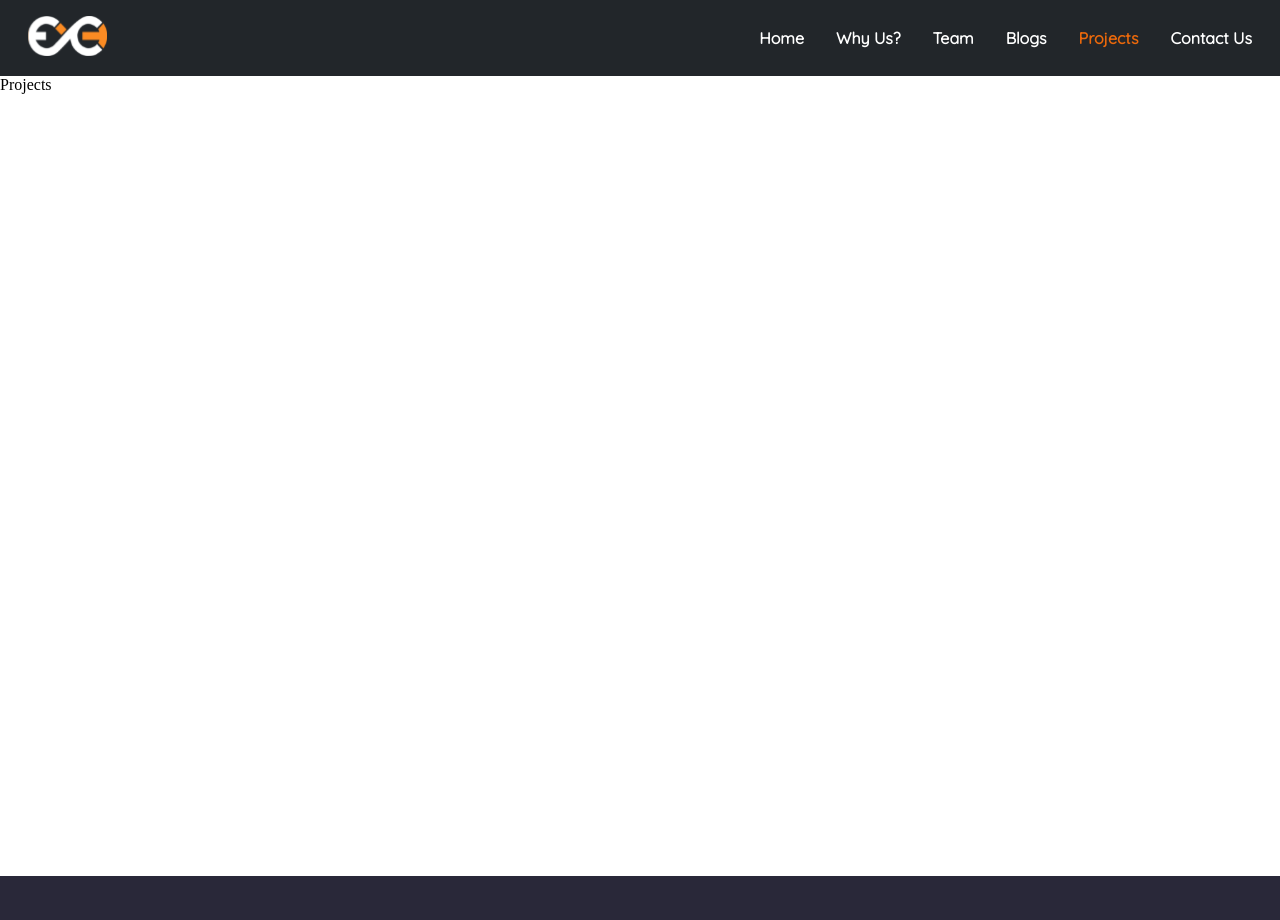
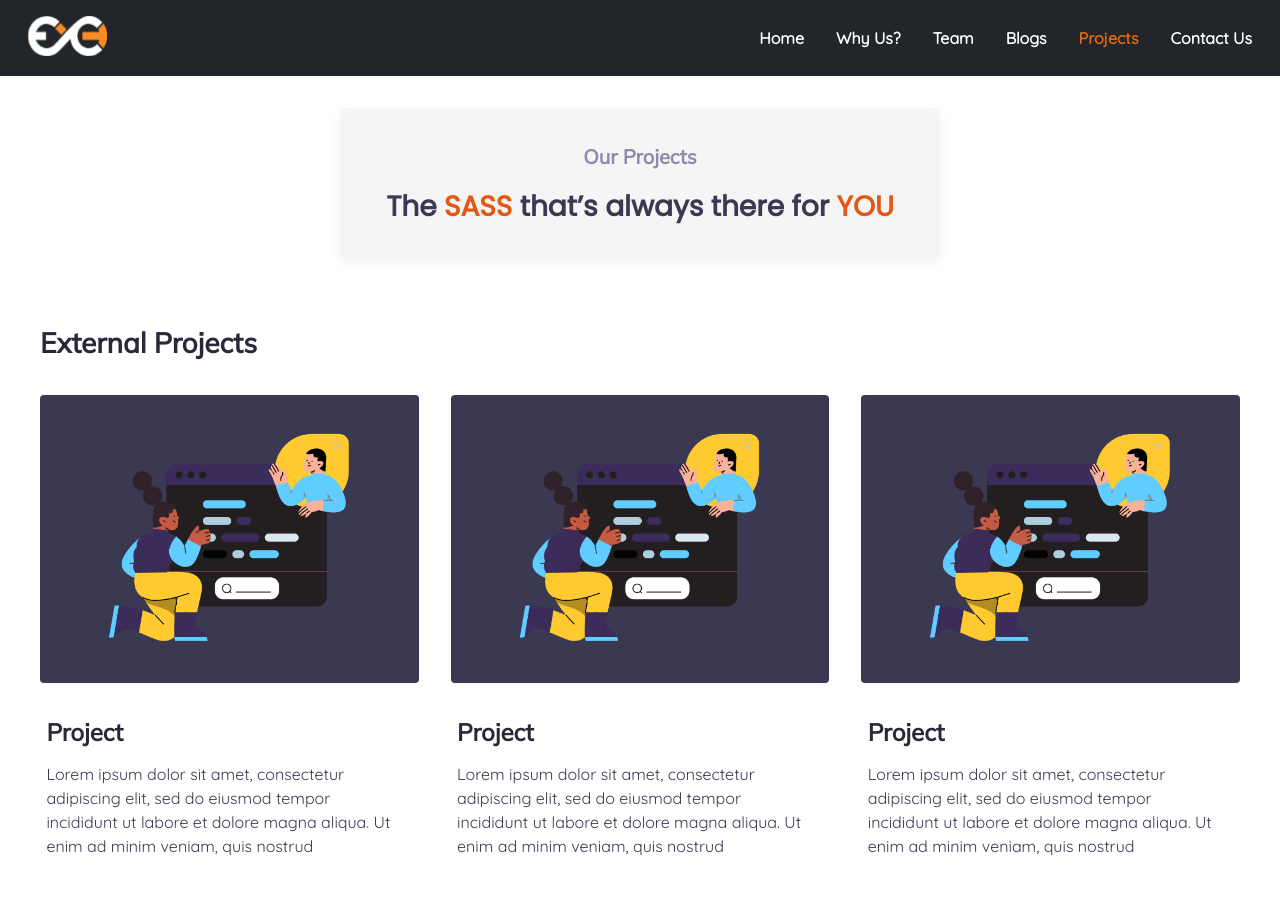
Before and after one commit to t2e0j0a4/Elitceler, a React (Create React App) app: page /projects in a window 1280 px wide. Shown: the top 920 px of the page. Built offline with nearby package versions, Linux system fonts and the light colour scheme.

Commit message:
projects added

```diff
--- a/src/Constant.js
+++ b/src/Constant.js
@@ -11,6 +11,10 @@ import Amrutha from "./Assets/Amrutha.svg";
 import Vishvani from "./Assets/Vishvani.svg";
 import Pranathi from "./Assets/Pranathi.svg";
 import Dummy from "./Assets/Dummy.svg";
+
+// Projects
+import Project from "./Assets/Project.png";
+import P2 from "./Assets/P2.png";
 
 const whyUs = [
     {
@@ -331,4 +335,70 @@ const teamMembers = [
 
 ]
 
-export {whyUs, techPartners, technologies, teamMembers};
+const projects = {
+
+    internalProjects: [
+        {
+        id: 1,
+        projectName: "Project",
+        projectDesc:
+            "Lorem ipsum dolor sit amet, consectetur adipiscing elit, sed do eiusmod tempor incididunt ut labore et dolore magna aliqua. Ut enim ad minim veniam, quis nostrud, sed do eiusmod tempor incididunt ut labore et dolore magna aliqua. Ut enim ad minim veniam, quis nostrud",
+        projectImage: P2,
+        projectRedirect: "",
+        },
+    ],
+
+    externalProjects: [
+        {
+        id: 1,
+        projectName: "Project",
+        projectDesc:
+            "Lorem ipsum dolor sit amet, consectetur adipiscing elit, sed do eiusmod tempor incididunt ut labore et dolore magna aliqua. Ut enim ad minim veniam, quis nostrud",
+        projectImage: Project,
+        projectRedirect: "",
+        },
+        {
+        id: 2,
+        projectName: "Project",
+        projectDesc:
+            "Lorem ipsum dolor sit amet, consectetur adipiscing elit, sed do eiusmod tempor incididunt ut labore et dolore magna aliqua. Ut enim ad minim veniam, quis nostrud",
+        projectImage: Project,
+        projectRedirect: "",
+        },
+        {
+        id: 3,
+        projectName: "Project",
+        projectDesc:
+            "Lorem ipsum dolor sit amet, consectetur adipiscing elit, sed do eiusmod tempor incididunt ut labore et dolore magna aliqua. Ut enim ad minim veniam, quis nostrud",
+        projectImage: Project,
+        projectRedirect: "",
+        },
+        {
+        id: 4,
+        projectName: "Project",
+        projectDesc:
+            "Lorem ipsum dolor sit amet, consectetur adipiscing elit, sed do eiusmod tempor incididunt ut labore et dolore magna aliqua. Ut enim ad minim veniam, quis nostrud",
+        projectImage: Project,
+        projectRedirect: "",
+        },
+        {
+        id: 5,
+        projectName: "Project",
+        projectDesc:
+            "Lorem ipsum dolor sit amet, consectetur adipiscing elit, sed do eiusmod tempor incididunt ut labore et dolore magna aliqua. Ut enim ad minim veniam, quis nostrud",
+        projectImage: Project,
+        projectRedirect: "",
+        },
+        {
+        id: 6,
+        projectName: "Project",
+        projectDesc:
+            "Lorem ipsum dolor sit amet, consectetur adipiscing elit, sed do eiusmod tempor incididunt ut labore et dolore magna aliqua. Ut enim ad minim veniam, quis nostrud",
+        projectImage: Project,
+        projectRedirect: "",
+        },
+    ]
+
+};
+
+export {whyUs, techPartners, technologies, teamMembers, projects};
--- a/src/Pages/Projects/Projects.jsx
+++ b/src/Pages/Projects/Projects.jsx
@@ -1,8 +1,83 @@
 import React from 'react'
+import styles from "./Projects.module.css";
+import { projects } from '../../Constant';
 
 const Projects = () => {
+
+  const { app__projects, projects__center, projects__head, projects__e, e__content, e__box, e__img, e__redirect, e__details, projects__i, i__content, i__box, i__img, i__details } = styles;
+
+  let {externalProjects, internalProjects} = projects;
+
   return (
-    <div>Projects</div>
+    <div className={app__projects}>
+
+      <div className={projects__center}>
+
+        {/* Heading */}
+        <div className={projects__head}>
+          <h3>Our Projects</h3>
+          <p>The <span>SASS</span> that’s always there for <span>YOU</span></p>
+        </div>
+
+        {/* External Projects */}
+        <div className={projects__e}>
+          {/* Head */}
+          <h2>External Projects</h2>
+          {/* Projects */}
+          <div className={e__content}>
+            {
+              externalProjects.map((item) => {
+                return (
+                  <div key={item.id} className={e__box}>
+
+                    <div className={e__img}>
+                      <img src={item.projectImage} alt={item.projectName} />
+                      <div className={e__redirect}>
+                        <a href={item.projectRedirect} target="_blank" rel="noopener noreferrer">Visit <ion-icon name="enter-outline"></ion-icon></a>
+                      </div>
+                    </div>
+
+                    <div className={e__details}>
+                      <h4>{item.projectName}</h4>
+                      <p>{item.projectDesc}</p>
+                    </div>
+
+                  </div>
+                )
+              })
+            }
+          </div>
+        </div>
+
+        {/* Internal Projects */}
+        <div className={projects__i}>
+
+          {/* Head */}
+          <h2>Internal Projects</h2>
+          {/* Projects */}
+          <div className={i__content}>
+            {
+              internalProjects.map((item) => {
+                return (
+                  <div key={item.id} className={i__box}>
+                    <div className={i__img}>
+                      <img src={item.projectImage} alt={item.projectName} />
+                    </div>
+                    <div className={i__details}>
+                      <h4>{item.projectName}</h4>
+                      <p>{item.projectDesc}</p>
+                    </div>
+                  </div>
+                )
+              })
+            }
+          </div>
+
+        </div>
+
+      </div>
+
+    </div>
   )
 }
 
--- a/src/Pages/Projects/Projects.module.css
+++ b/src/Pages/Projects/Projects.module.css
@@ -1 +1,293 @@
 @import "/src/index.css";
+
+.app__projects {
+    width: 100%;
+    max-width: 100%;
+    height: 100%;
+    background-color: #FFFFFF;
+}
+
+.projects__center {
+    width: 1400px;
+    max-width: 100%;
+    height: 100%;
+    margin: auto;
+    padding: 2rem 1rem;
+}
+
+.projects__head {
+    width: 600px;
+    max-width: 100%;
+    margin: auto;
+    padding: 2rem 1rem;
+    display: flex;
+    justify-content: center;
+    align-items: center;
+    flex-direction: column;
+    gap: 0.8rem;
+    background-color: #F5F5F5;
+    box-shadow: 0px 3px 12px rgba(6, 10, 45, 0.06);
+    border-radius: 4px;
+}
+
+.projects__head h3 {
+    font-family: var(--mulish);
+    font-style: normal;
+    font-weight: 700;
+    font-size: 20px;
+    line-height: 34px;
+    color: #8D8BAC;
+    text-align: center;
+}
+
+.projects__head p {
+    font-family: var(--poppins);
+    font-style: normal;
+    font-weight: 600;
+    font-size: 28px;
+    line-height: 40px;
+    text-align: center;
+    color: #3B3951;
+}
+
+.projects__head p span {
+    color: #E45817;
+}
+
+.projects__e, .projects__i {
+    width: 1200px;
+    max-width: 100%;
+    margin: 4rem auto;
+    display: flex;
+    flex-direction: column;
+    justify-content: flex-start;
+    align-items: flex-start;
+    gap: 2rem;
+}
+
+.projects__e h2, .projects__i h2 {
+    font-family: var(--mulish);
+    font-style: normal;
+    font-weight: 700;
+    font-size: 28px;
+    line-height: 40px;
+    color: #292839;
+}
+
+.e__content {
+    width: 100%;
+    height: 100%;
+    display: grid;
+    grid-template-columns: 1fr 1fr 1fr;
+    gap: 3rem 2rem;
+}
+
+.e__box {
+    display: flex;
+    flex-direction: column;
+    justify-content: flex-start;
+    align-items: flex-start;
+    gap: 1.2rem;
+}
+
+.e__img {
+    width: 100%;
+    position: relative;
+    background-color: #3B3951;
+    border-radius: 4px;
+}
+
+.e__img img {
+    width: 100%;
+    object-fit: cover;
+    border-radius: 4px;
+}
+
+.e__redirect {
+    display: none;
+    border-radius: 4px;
+}
+
+.e__box:hover .e__redirect {
+    transition: all 0.4s ease;
+    position: absolute;
+    top: 0;
+    width: 100%;
+    height: 100%;
+    display: flex;
+    justify-content: center;
+    background-color: #e3ebff72;
+    align-items: center;
+}
+
+.e__redirect a {
+    padding: 10px 16px;
+    border: 2px solid #292839;
+    border-radius: 6px;
+    font-family: var(--quicksand);
+    font-size: 20px;
+    font-weight: 700;
+    color: #292839;
+    display: flex;
+    align-items: center;
+    gap: 0.8rem;
+}
+
+.e__redirect a ion-icon {
+    font-size: 24px;
+}
+
+.e__details {
+    width: 100%;
+    padding: 0.8rem 1rem 1rem 0.4rem;
+    display: flex;
+    flex-direction: column;
+    justify-content: flex-start;
+    align-items: flex-start;
+    gap: 0.8rem;
+}
+
+.e__details h4 {
+    font-family: var(--mulish);
+    font-style: normal;
+    font-weight: 700;
+    font-size: 24px;
+    line-height: 34px;
+    text-align: left;
+    color: #292839;
+}
+
+.e__details p {
+    font-family: var(--quicksand);
+    font-style: normal;
+    font-weight: 400;
+    font-size: 16px;
+    line-height: 24px;
+    text-align: left;
+    color: #3B3951;
+}
+
+.i__content {
+    width: 100%;
+    display: grid;
+    grid-template-columns: 1fr;
+}
+
+.i__box {
+    display: flex;
+    flex-direction: row;
+    justify-content: center;
+    align-items: flex-start;
+    gap: 1.6rem;
+}
+
+.i__img {
+    width: 32%;
+    background-color: #7BD87F;
+    border-radius: 6px;
+    flex: 0 0 auto;
+}
+
+.i__img img {
+    width: 100%;
+    border-radius: 6px;
+    object-fit: cover;
+}
+
+.i__details {
+    width: 68%;
+    display: flex;
+    flex-direction: column;
+    justify-content: flex-start;
+    align-items: flex-start;
+    gap: 1rem;
+}
+
+.i__details h4 {
+    font-family: var(--mulish);
+    font-style: normal;
+    font-weight: 700;
+    font-size: 24px;
+    line-height: 36px;
+    color: #292839;
+}
+
+.i__details p {
+    font-family: var(--quicksand);
+    font-style: normal;
+    font-weight: 400;
+    font-size: 16px;
+    line-height: 24px;
+    text-align: left;
+    color: #3B3951;
+}
+
+@media all and (max-width : 1040px) {
+    .e__content {
+        gap: 2rem;
+    }
+
+    .e__details {
+        padding: 0.6rem;
+    }
+}
+
+@media all and (max-width : 900px) {
+    .e__content {
+        grid-template-columns: 1fr 1fr;
+        gap: 1.6rem;
+    }
+
+    .e__details {
+        padding: 0;
+        padding-top: 0.8rem;
+    }
+}
+
+@media all and (max-width : 700px) {
+    .i__box {
+        display: flex;
+        flex-direction: column;
+    }
+
+    .i__details {
+        width: 100%;
+    }
+
+    .i__img {
+        width: 100%;
+    }
+}
+
+@media all and (max-width : 710px) {
+    .e__content {
+        grid-template-columns: 1fr;
+        gap: 3rem;
+    }
+}
+
+@media all and (max-width : 600px){
+    .projects__head p {
+        font-size: 24px;
+        line-height: 36px;
+    }
+
+    .e__box {
+        gap: 0.4rem;
+    }
+
+    .i__box {
+        gap: 0.8rem;
+    }
+}
+
+@media all and (max-width : 400px) {
+
+    .projects__center {
+        padding: 2rem 0.6rem;
+    }
+
+    .e__details p {
+        font-size: 15px;
+    }
+}
```
Also changed, not shown: src/Assets/P2.png (added), src/Assets/Project.png (added).
